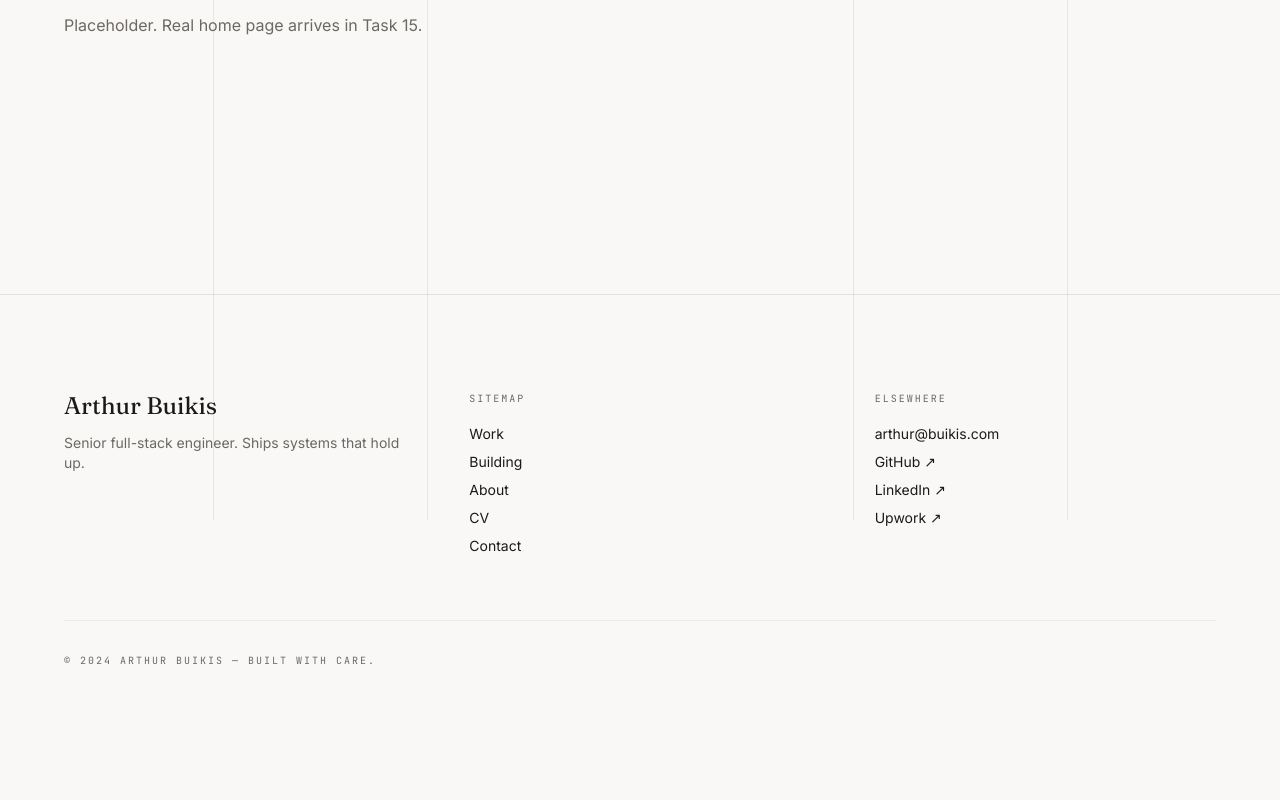
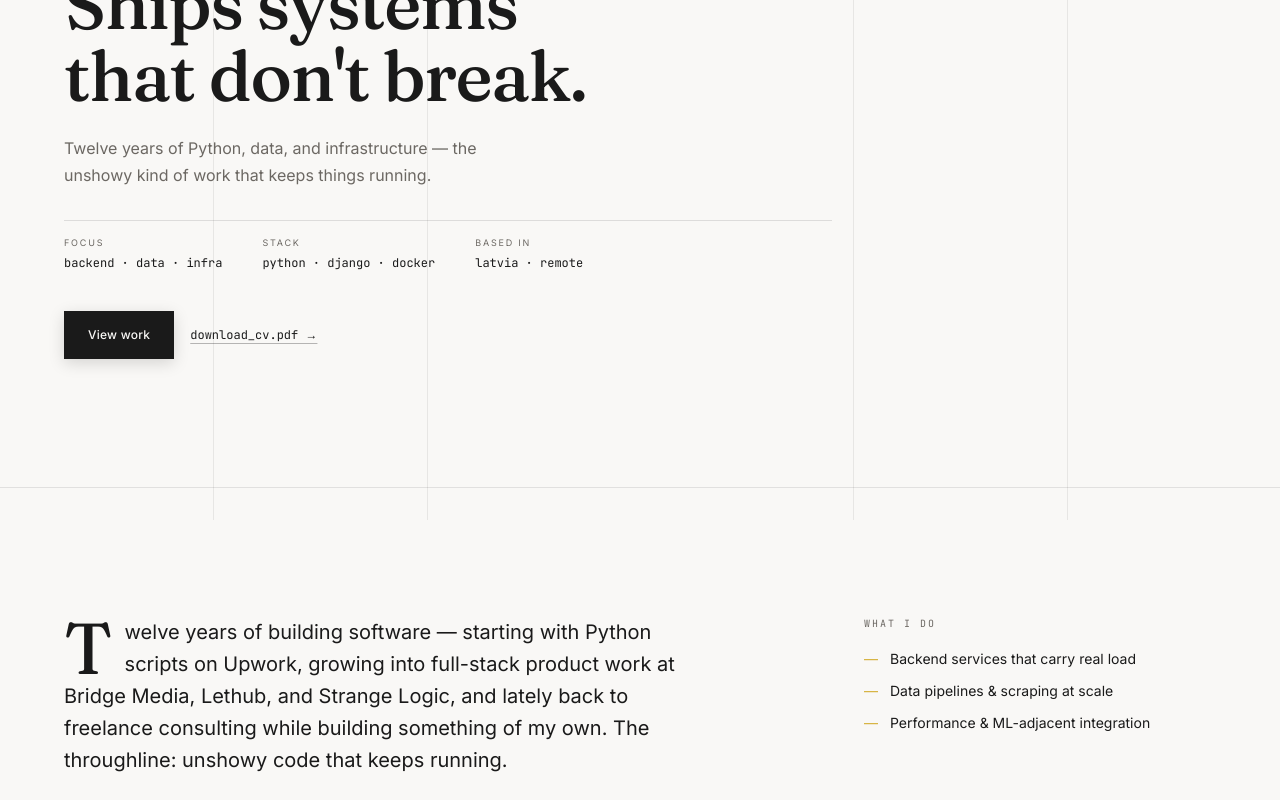
Before and after one commit to Artufe/Artufe.github.io, a Next.js app: page / in a window 1280 px wide. Shown: the part 280-1080 px from the top of the page. Before the commit the page ends 1045 px from the top, so only its background shows below. Built offline with nearby package versions, Linux system fonts and the light colour scheme.

Commit message:
Add Home hero and about snippet

```diff
--- a/app/page.tsx
+++ b/app/page.tsx
@@ -1,10 +1,11 @@
+import { Hero } from '@/components/hero';
+import { AboutSnippet } from '@/components/about-snippet';
+
 export default function Home() {
   return (
-    <div className="mx-auto max-w-[1600px] px-6 py-24 lg:px-16 lg:py-32">
-      <h1 className="font-serif text-6xl">Scaffold online.</h1>
-      <p className="mt-6 text-[var(--fg-muted)]">
-        Placeholder. Real home page arrives in Task 15.
-      </p>
-    </div>
+    <>
+      <Hero />
+      <AboutSnippet />
+    </>
   );
 }
--- /dev/null
+++ b/components/about-snippet.tsx
@@ -0,0 +1,26 @@
+import { ScrollReveal } from '@/components/scroll-reveal';
+
+export function AboutSnippet() {
+  return (
+    <section className="mx-auto max-w-[1600px] px-6 py-24 lg:px-16 lg:py-32 border-t border-[var(--fg)]/10">
+      <ScrollReveal>
+        <div className="grid gap-12 lg:grid-cols-12">
+          <div className="lg:col-span-7">
+            <p className="font-sans text-xl leading-[1.6] max-w-2xl">
+              <span className="float-left font-serif text-7xl leading-[0.8] mr-3 mt-1">T</span>
+              welve years of building software — starting with Python scripts on Upwork, growing into full-stack product work at Bridge Media, Lethub, and Strange Logic, and lately back to freelance consulting while building something of my own. The throughline: unshowy code that keeps running.
+            </p>
+          </div>
+          <div className="lg:col-span-4 lg:col-start-9">
+            <p className="font-mono text-[10px] uppercase tracking-[0.2em] text-[var(--fg-muted)] mb-4">What I do</p>
+            <ul className="space-y-3 text-sm">
+              <li className="flex gap-3"><span className="text-[var(--accent)]">—</span>Backend services that carry real load</li>
+              <li className="flex gap-3"><span className="text-[var(--accent)]">—</span>Data pipelines &amp; scraping at scale</li>
+              <li className="flex gap-3"><span className="text-[var(--accent)]">—</span>Performance &amp; ML-adjacent integration</li>
+            </ul>
+          </div>
+        </div>
+      </ScrollReveal>
+    </section>
+  );
+}
--- /dev/null
+++ b/components/hero.tsx
@@ -0,0 +1,46 @@
+'use client';
+
+import { useTheme } from 'next-themes';
+import { useEffect, useState } from 'react';
+import Link from 'next/link';
+import { Button } from '@/components/ui/button';
+import { MetaRow } from '@/components/ui/meta-row';
+
+export function Hero() {
+  const { resolvedTheme } = useTheme();
+  const [mounted, setMounted] = useState(false);
+  useEffect(() => setMounted(true), []);
+  const isDark = mounted && resolvedTheme === 'dark';
+
+  return (
+    <section className="relative mx-auto max-w-[1600px] px-6 pt-16 pb-24 lg:px-16 lg:pt-24 lg:pb-32">
+      {isDark && (
+        <div className="font-mono text-xs text-[var(--fg-muted)] mb-4" aria-hidden>
+          <span className="text-[var(--accent)] mr-2">$</span>whoami --verbose
+        </div>
+      )}
+      <h1 className="font-serif text-[clamp(40px,5.5vw,72px)] leading-[1.02] tracking-tight max-w-4xl font-medium">
+        Senior engineer.<br />
+        Ships systems<br />
+        that don&apos;t break.
+      </h1>
+      <p className="mt-6 max-w-md text-[var(--fg-muted)] leading-[1.65]">
+        Twelve years of Python, data, and infrastructure — the unshowy kind of work that keeps things running.
+      </p>
+      <MetaRow
+        className="mt-8 max-w-3xl"
+        items={[
+          { label: 'Focus', value: 'backend · data · infra' },
+          { label: 'Stack', value: 'python · django · docker' },
+          { label: 'Based in', value: 'latvia · remote' },
+        ]}
+      />
+      <div className="mt-10 flex flex-wrap items-center gap-4">
+        <Link href="/#work"><Button>View work</Button></Link>
+        <a href="/cv.pdf" download className="font-mono text-xs underline underline-offset-4 decoration-[var(--fg)]/30 hover:decoration-[var(--accent)] hover:text-[var(--accent)] transition-colors">
+          download_cv.pdf →
+        </a>
+      </div>
+    </section>
+  );
+}
```
